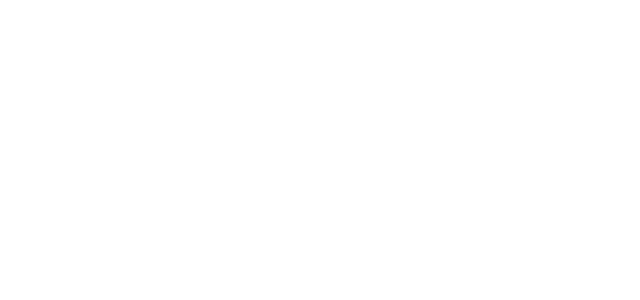
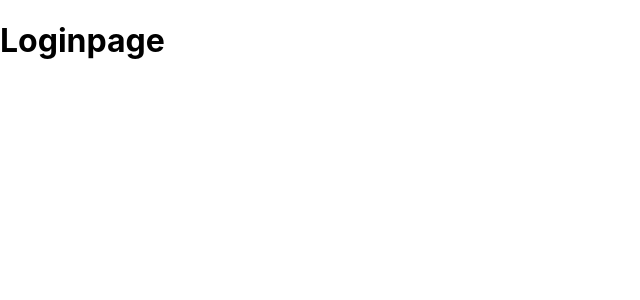
Before and after one commit to Shuhei-pp/react-laravel, a React (Create React App) app in the folder frontend/: page /login in a window 1280 px wide. Before the commit this address had no page. Shown: the top 300 px of the page, without its empty margins (0-640 px from the left). Built offline with nearby package versions, Linux system fonts and the light colour scheme.

Commit message:
loginルーティング作成

```diff
--- /dev/null
+++ b/frontend/src/conponents/Login.tsx
@@ -0,0 +1,8 @@
+import React from 'react';
+const Login = () =>{
+  return (
+    <h1>Loginpage</h1>
+  )
+}
+
+export default Login;
--- a/frontend/src/index.tsx
+++ b/frontend/src/index.tsx
@@ -6,8 +6,9 @@ import reportWebVitals from './reportWebVitals';
 import { Route, BrowserRouter, Routes } from "react-router-dom";
 
 //Components
-import Home from './conponents/Home'
-import Mypage from './conponents/Mypage'
+import Home from './conponents/Home';
+import Mypage from './conponents/Mypage';
+import Login from './conponents/Login';
 
 //Routes
 ReactDOM.render(
@@ -15,7 +16,8 @@ ReactDOM.render(
     <BrowserRouter>
       <Routes>
         <Route path="/" element={<Home/>} />
-        <Route path="/top" element={<Mypage />}/>
+        <Route path="/top" element={<Mypage />} />
+        <Route path="/login" element={<Login />}/>
       </Routes>
     </BrowserRouter>
   </React.StrictMode>,
```
